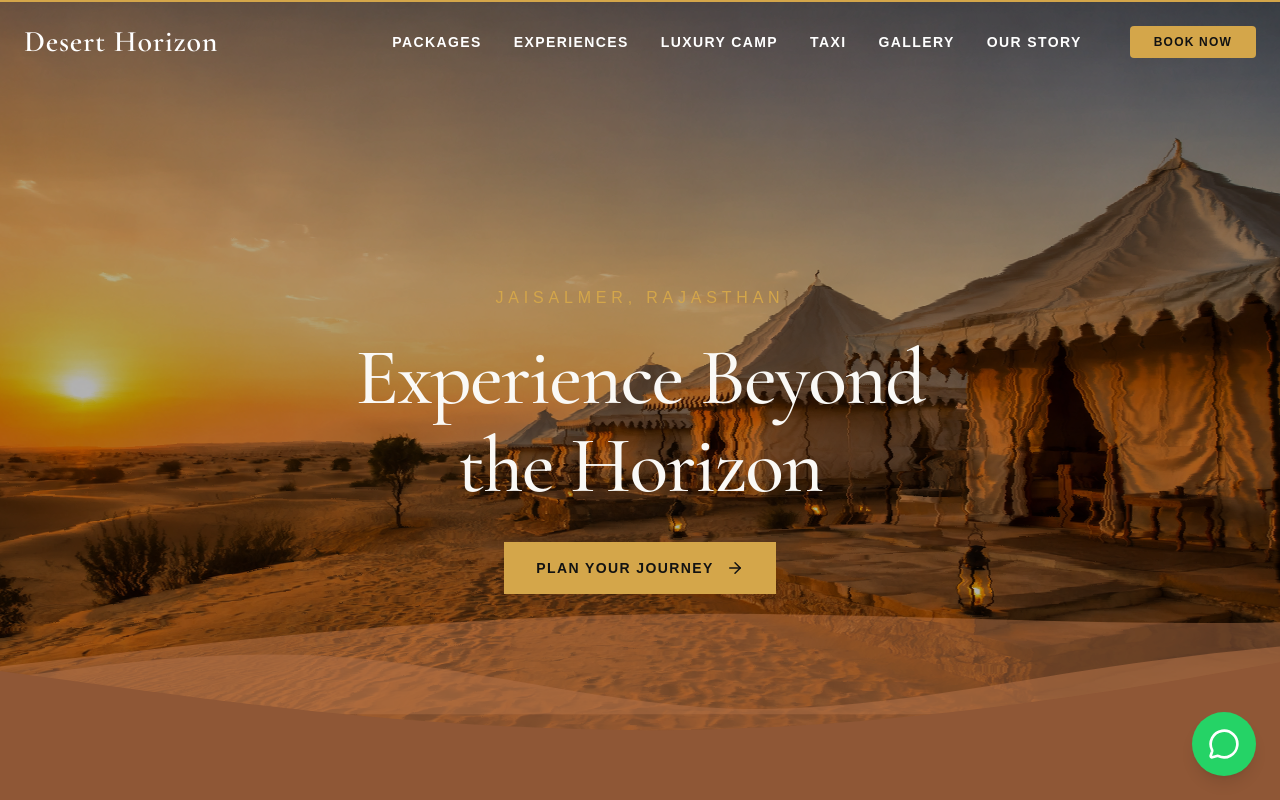
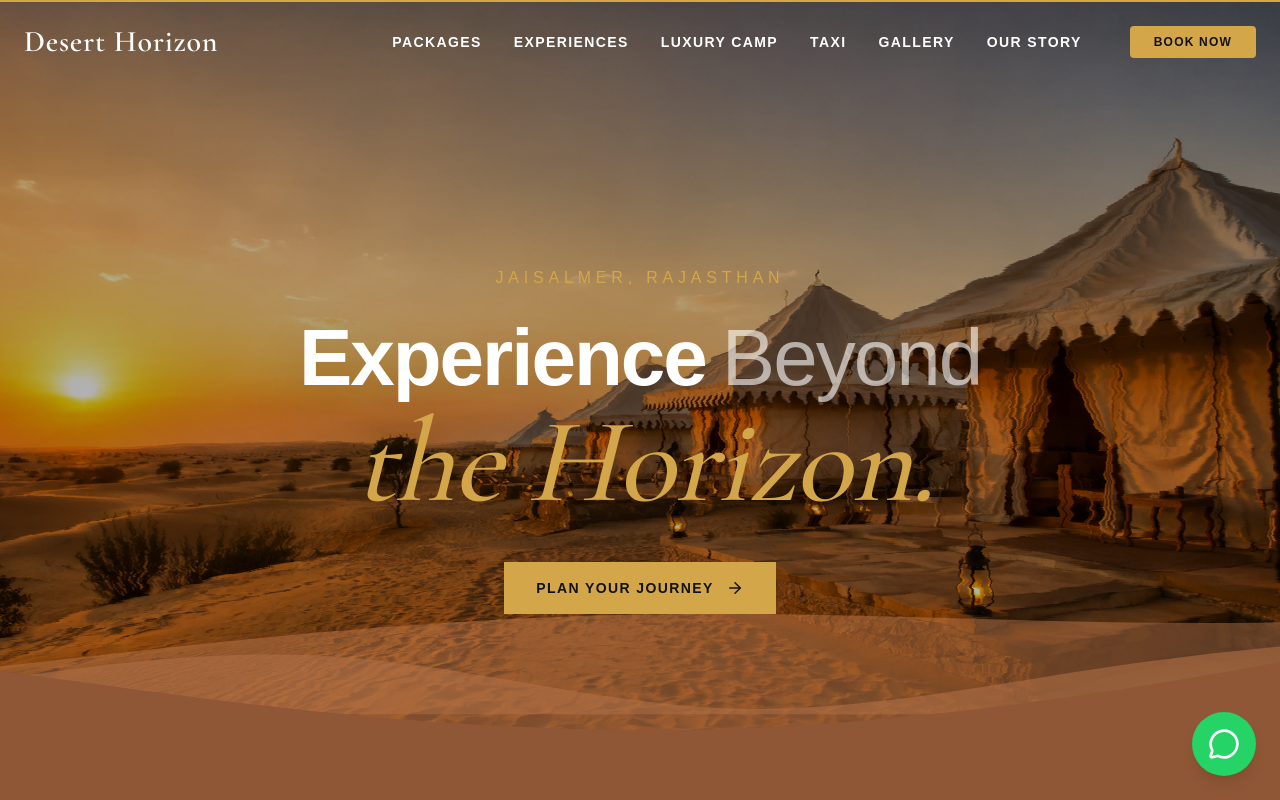
Before and after one commit to kuldeepxpanwar/Desert-Horizon, a Next.js app: page / in a window 1280 px wide. Shown: the top 800 px of the page. Built offline with nearby package versions, Linux system fonts and the light colour scheme; a web font is replaced by a local one.

Commit message:
feat: add Cal.com style typography animation to Home Hero section

```diff
--- a/src/components/pages/HomePageClient.tsx
+++ b/src/components/pages/HomePageClient.tsx
@@ -85,14 +85,48 @@ export default function HomePageClient() {
             Jaisalmer, Rajasthan
           </motion.span>
 
-          {/* Sand Reveal Text Effect */}
+          {/* Cal.com Style Typographic Reveal */}
           <motion.h1
-            initial={{ opacity: 0, filter: "blur(20px)", scale: 1.1, y: 20 }}
-            animate={{ opacity: 1, filter: "blur(0px)", scale: 1, y: 0 }}
-            transition={{ duration: 2, delay: 2.2, ease: [0.22, 1, 0.36, 1] }}
-            className="text-5xl md:text-8xl font-serif mb-8 leading-tight drop-shadow-[0_10px_20px_rgba(207,136,90,0.5)]"
+            className="text-5xl md:text-[5.5rem] mb-10 leading-[1.1] flex flex-wrap justify-center items-center gap-x-4 gap-y-2 drop-shadow-2xl"
+            initial="hidden"
+            animate="visible"
+            variants={{
+              hidden: { opacity: 1 },
+              visible: { transition: { staggerChildren: 0.15, delayChildren: 2.2 } }
+            }}
           >
-            Experience Beyond <br className="hidden md:block" /> the Horizon
+            {/* Word 1 */}
+            <motion.span
+              variants={{
+                hidden: { opacity: 0, y: 40, filter: "blur(15px)" },
+                visible: { opacity: 1, y: 0, filter: "blur(0px)", transition: { duration: 1.2, ease: [0.22, 1, 0.36, 1] } }
+              }}
+              className="font-sans font-semibold text-white tracking-tight"
+            >
+              Experience
+            </motion.span>
+            {/* Word 2 */}
+            <motion.span
+              variants={{
+                hidden: { opacity: 0, y: 40, filter: "blur(15px)" },
+                visible: { opacity: 1, y: 0, filter: "blur(0px)", transition: { duration: 1.2, ease: [0.22, 1, 0.36, 1] } }
+              }}
+              className="font-sans font-medium text-white/60 tracking-tight"
+            >
+              Beyond
+            </motion.span>
+            {/* Line Break for Mobile */}
+            <div className="w-full h-0 md:hidden"></div>
+            {/* Word 3 */}
+            <motion.span
+              variants={{
+                hidden: { opacity: 0, y: 40, filter: "blur(20px)", scale: 0.9 },
+                visible: { opacity: 1, y: 0, filter: "blur(0px)", scale: 1, transition: { duration: 1.5, ease: [0.22, 1, 0.36, 1] } }
+              }}
+              className="font-serif italic text-gold text-6xl md:text-[7.5rem] md:ml-2 md:-mt-2"
+            >
+              the Horizon.
+            </motion.span>
           </motion.h1>
 
           <motion.div
```
